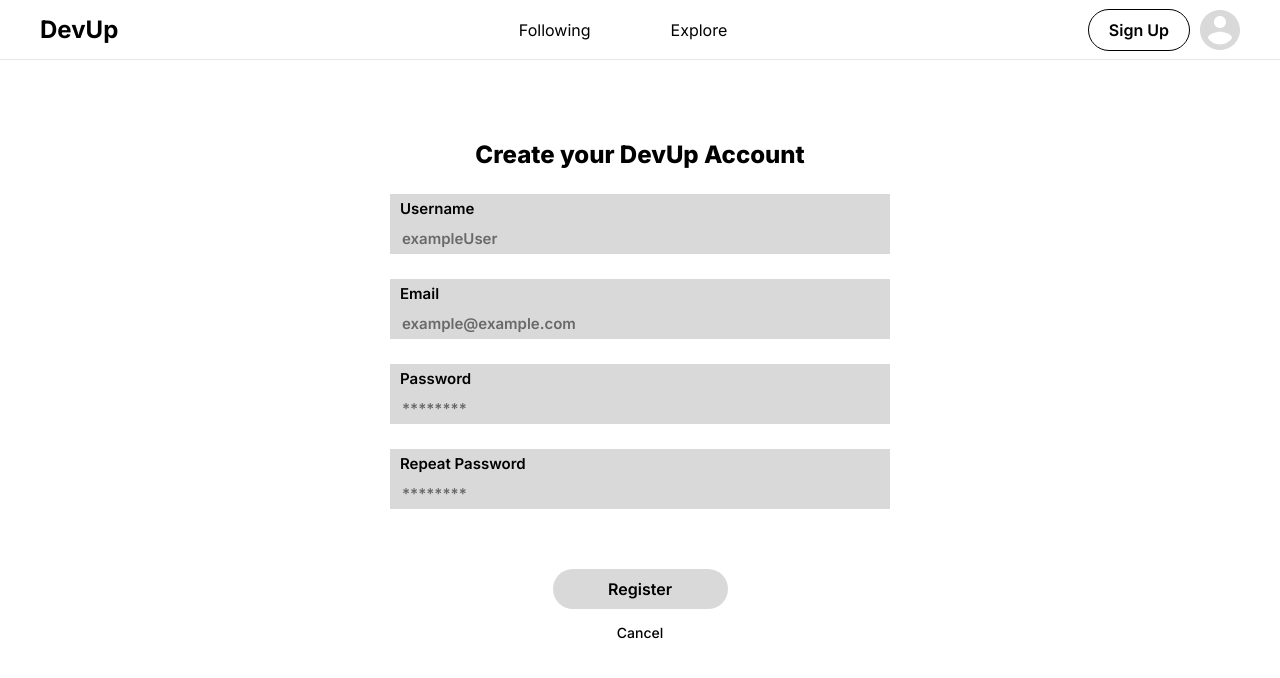
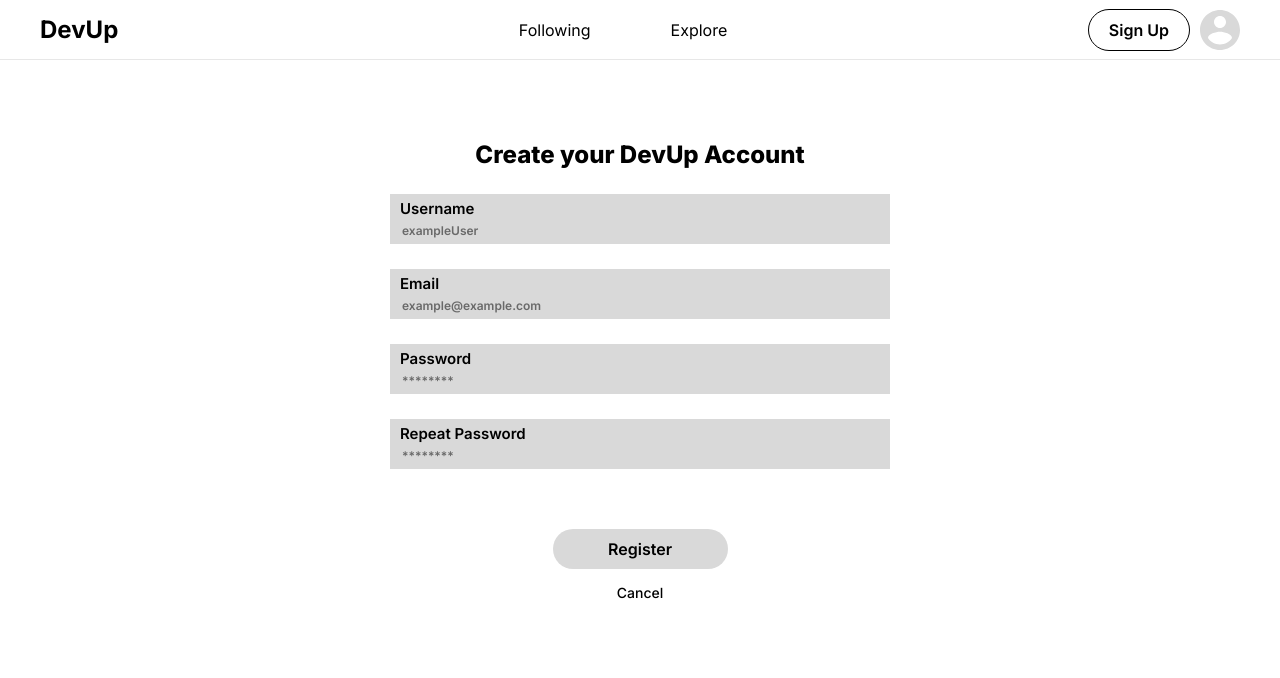
Before and after one commit to Lucas-Argerich/DevUp, a React (Create React App) app: page /register/email in a window 1280 px wide. Shown: the top 678 px of the page. Built offline with nearby package versions, Linux system fonts and the light colour scheme; no server answers.

Commit message:
FormInput style improvement

```diff
--- a/src/components/FormInput/index.tsx
+++ b/src/components/FormInput/index.tsx
@@ -5,7 +5,7 @@ const Container = styled.div`
   background: var(--color-gray);
   display: flex;
   flex-direction: column;
-  height: 60px;
+  height: 50px;
   justify-content: space-between;
   min-width: 400px;
   padding: 5px 10px;
@@ -20,7 +20,7 @@ const Label = styled.label`
 
 const Input = styled.input`
   background: transparent;
-  font-size: 0.9375rem;
+  font-size: 0.75rem;
   font-weight: 600;
 
   &::placeholder {
@@ -46,6 +46,10 @@ const labelStyleSecondary = {
   color: "var(--font-secondary)",
   fontSize: "0.75rem",
 };
+
+const inputStyleSecondary = {
+  fontSize: "0.9375rem"
+}
 
 export default function FormInput({
   autoComplete,
@@ -75,6 +79,7 @@ export default function FormInput({
         id={id}
         name={name}
         placeholder={placeholder}
+        style={value.length > 0 ? inputStyleSecondary : undefined}
         type={type}
         value={value}
       />
```
